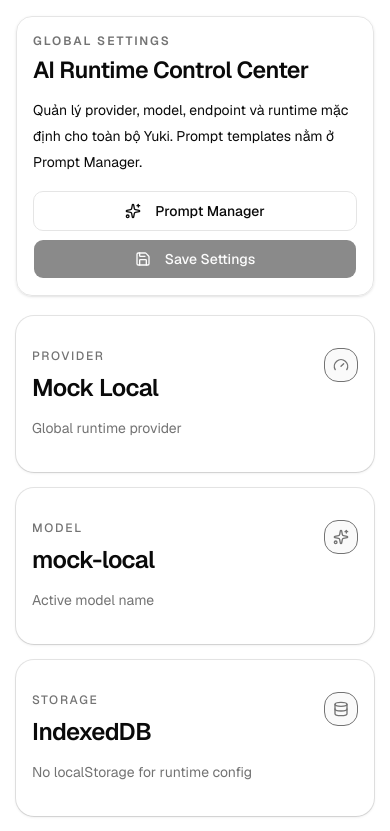
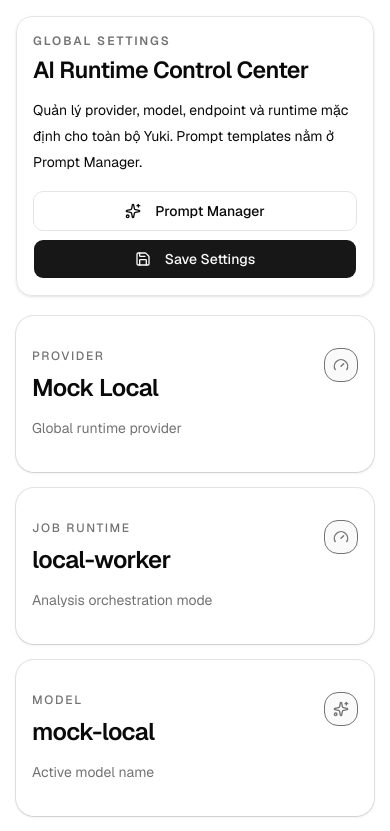
Before and after one commit to PhatMap/yuki, a Next.js app: page /settings in a window 390 px wide. Shown: the top 831 px of the page. Built offline with nearby package versions, Linux system fonts and the light colour scheme.

Commit message:
Add job runtime settings selector

```diff
--- a/src/components/settings/global-settings-client.tsx
+++ b/src/components/settings/global-settings-client.tsx
@@ -9,7 +9,6 @@
   Database,
   ExternalLink,
   Gauge,
-  KeyRound,
   RefreshCw,
   RotateCcw,
   Save,
@@ -57,6 +56,35 @@
   "gemini-3.1-flash-lite-preview",
 ];
 
+const jobRuntimeOptions: {
+  id: AiRuntimeSettings["jobRuntime"];
+  title: string;
+  description: string;
+  status: "ready" | "draft";
+}[] = [
+  {
+    id: "local-browser",
+    title: "Local Browser",
+    description:
+      "Runs job orchestration in the main browser context. Useful as a compatibility fallback.",
+    status: "ready",
+  },
+  {
+    id: "local-worker",
+    title: "Local Worker",
+    description:
+      "Runs local job orchestration through Web Worker. Recommended for large stories.",
+    status: "ready",
+  },
+  {
+    id: "cloud-queue",
+    title: "Cloud Queue",
+    description:
+      "Future Supabase/Redis/Cloudflare queue runtime. Currently falls back safely.",
+    status: "draft",
+  },
+];
+
 const testPrompt = `Bạn là Yuki AI runtime. Trả lời một câu ngắn: runtime settings đã sẵn sàng.`;
 
 function formatDateTime(value: string) {
@@ -74,6 +102,13 @@
   if (providerId === "gemini-direct") return <Sparkles className="h-5 w-5" />;
 
   return <Server className="h-5 w-5" />;
+}
+
+function getJobRuntimeIcon(jobRuntime: AiRuntimeSettings["jobRuntime"]) {
+  if (jobRuntime === "cloud-queue") return <Server className="h-5 w-5" />;
+  if (jobRuntime === "local-worker") return <Cpu className="h-5 w-5" />;
+
+  return <Gauge className="h-5 w-5" />;
 }
 
 export function GlobalSettingsClient() {
@@ -218,12 +253,18 @@
           </section>
         ) : null}
 
-        <section className="grid gap-4 md:grid-cols-2 xl:grid-cols-4">
+        <section className="grid gap-4 md:grid-cols-2 xl:grid-cols-5">
           <StatCard
             icon={<Gauge className="h-4 w-4" />}
             title="Provider"
             value={getAiRuntimeProviderLabel(settings.providerId)}
             description="Global runtime provider"
+          />
+          <StatCard
+            icon={<Gauge className="h-4 w-4" />}
+            title="Job runtime"
+            value={settings.jobRuntime}
+            description="Analysis orchestration mode"
           />
           <StatCard
             icon={<Sparkles className="h-4 w-4" />}
@@ -288,6 +329,56 @@
                           </p>
                           <p className="mt-3 text-xs uppercase tracking-wide text-muted-foreground">
                             {provider.status}
+                          </p>
+                        </div>
+                      </div>
+                    </button>
+                  );
+                })}
+              </div>
+            </SectionCard>
+
+            <SectionCard
+              title="Job runtime"
+              description="Chọn cách chạy job phân tích cục bộ. Local Worker là lựa chọn khuyến nghị cho truyện lớn."
+            >
+              <div className="grid gap-3 md:grid-cols-3">
+                {jobRuntimeOptions.map((runtime) => {
+                  const isActive = settings.jobRuntime === runtime.id;
+
+                  return (
+                    <button
+                      key={runtime.id}
+                      type="button"
+                      className={
+                        isActive
+                          ? "rounded-2xl border bg-primary/10 p-4 text-left ring-2 ring-primary"
+                          : "rounded-2xl border bg-background p-4 text-left transition hover:bg-muted/60"
+                      }
+                      onClick={() => updateSettings("jobRuntime", runtime.id)}
+                    >
+                      <div className="flex items-start gap-3">
+                        <div className="app-dashboard-card-icon">
+                          {getJobRuntimeIcon(runtime.id)}
+                        </div>
+
+                        <div className="min-w-0 flex-1">
+                          <div className="flex items-center gap-2">
+                            <p className="font-semibold">{runtime.title}</p>
+                            {isActive ? (
+                              <span className="app-chip-primary">
+                                <Check className="mr-1 h-3 w-3" />
+                                Active
+                              </span>
+                            ) : null}
+                          </div>
+
+                          <p className="mt-2 text-sm leading-6 text-muted-foreground">
+                            {runtime.description}
+                          </p>
+
+                          <p className="mt-3 text-xs uppercase tracking-wide text-muted-foreground">
+                            {runtime.status}
                           </p>
                         </div>
                       </div>
@@ -463,6 +554,7 @@
             <SectionCard title="Runtime Preview">
               <div className="space-y-3 text-sm">
                 <PreviewRow label="Provider" value={settings.providerId} />
+                <PreviewRow label="Job runtime" value={settings.jobRuntime} />
                 <PreviewRow label="Endpoint" value={activeEndpoint} />
                 <PreviewRow label="Model" value={activeModel} />
                 <PreviewRow
--- a/src/components/story/story-analysis-client.tsx
+++ b/src/components/story/story-analysis-client.tsx
@@ -243,6 +243,7 @@
   const runtimeEndpoint = runtimeSettings
     ? getActiveRuntimeEndpoint(runtimeSettings)
     : "Loading";
+  const activeJobRuntime = runtimeSettings?.jobRuntime ?? runtimeConfig.jobRuntime;
 
   async function handleStartAnalysis() {
     if (isSavingAnalysis) return;
@@ -255,7 +256,7 @@
     setLocalJobState(undefined);
     let localAnalysisResult: StoryAnalysisResult | undefined;
 
-    if (runtimeConfig.jobRuntime === "local-browser") {
+    if (activeJobRuntime === "local-browser") {
       try {
         const localJobResult = await runLocalStoryAnalysisJob({
           storyId,
@@ -301,7 +302,7 @@
         setIsSavingAnalysis(false);
         return;
       }
-    } else if (runtimeConfig.jobRuntime === "local-worker") {
+    } else if (activeJobRuntime === "local-worker") {
       try {
         const workerResult = await runLocalStoryAnalysisWorkerJob(
           {
@@ -331,7 +332,7 @@
         setIsSavingAnalysis(false);
         return;
       }
-    } else if (runtimeConfig.jobRuntime === "cloud-queue") {
+    } else if (activeJobRuntime === "cloud-queue") {
       setJobRuntimeNote(
         "Job runtime cloud-queue is not wired yet. Falling back to direct analysis pipeline.",
       );
@@ -458,7 +459,7 @@
             <AnimatedStatusCard
               eyebrow="Local execution"
               title="Job Runtime"
-              value={runtimeConfig.jobRuntime}
+              value={activeJobRuntime}
               description="Controls whether analysis job planning runs in the browser, a local worker, or a future cloud queue."
             />
 
--- a/src/lib/settings/ai-runtime-settings.ts
+++ b/src/lib/settings/ai-runtime-settings.ts
@@ -1,4 +1,5 @@
 import Dexie, { type Table } from "dexie";
+import type { PublicJobRuntime } from "@/lib/runtime/runtime-config";
 
 export type AiRuntimeProviderId =
   | "mock"
@@ -10,6 +11,7 @@
 export interface AiRuntimeSettings {
   id: "global";
   providerId: AiRuntimeProviderId;
+  jobRuntime: PublicJobRuntime;
   defaultModel: string;
   geminiProxyEndpoint: string;
   customOpenAiBaseUrl: string;
@@ -40,6 +42,7 @@
 export const defaultAiRuntimeSettings: AiRuntimeSettings = {
   id: "global",
   providerId: "mock",
+  jobRuntime: "local-worker",
   defaultModel: "mock-local",
   geminiProxyEndpoint: "/api/ai/gemini",
   customOpenAiBaseUrl: "",
@@ -99,18 +102,54 @@
   );
 }
 
+const jobRuntimeOptions = [
+  "local-browser",
+  "local-worker",
+  "cloud-queue",
+] as const;
+
+export function normalizeJobRuntime(
+  value: string | undefined,
+): PublicJobRuntime {
+  if (!value) return defaultAiRuntimeSettings.jobRuntime;
+
+  return jobRuntimeOptions.includes(value as PublicJobRuntime)
+    ? (value as PublicJobRuntime)
+    : defaultAiRuntimeSettings.jobRuntime;
+}
+
+function normalizeAiRuntimeSettings(
+  settings?: Partial<AiRuntimeSettings>,
+): AiRuntimeSettings {
+  return {
+    ...defaultAiRuntimeSettings,
+    ...settings,
+    id: "global",
+    providerId: settings?.providerId ?? defaultAiRuntimeSettings.providerId,
+    jobRuntime: normalizeJobRuntime(settings?.jobRuntime),
+    temperature: normalizeTemperature(
+      Number(settings?.temperature ?? defaultAiRuntimeSettings.temperature),
+    ),
+    maxOutputTokens: normalizeMaxOutputTokens(
+      Number(
+        settings?.maxOutputTokens ?? defaultAiRuntimeSettings.maxOutputTokens,
+      ),
+    ),
+    updatedAt: settings?.updatedAt ?? new Date().toISOString(),
+  };
+}
+
 export async function getAiRuntimeSettings() {
   const storedSettings = await db.runtimeSettings.get("global");
 
-  return storedSettings ?? defaultAiRuntimeSettings;
+  return normalizeAiRuntimeSettings(storedSettings);
 }
 
 export async function saveAiRuntimeSettings(settings: AiRuntimeSettings) {
-  const nextSettings: AiRuntimeSettings = {
+  const nextSettings = normalizeAiRuntimeSettings({
     ...settings,
-    id: "global",
     updatedAt: new Date().toISOString(),
-  };
+  });
 
   await db.runtimeSettings.put(nextSettings);
 
@@ -118,10 +157,10 @@
 }
 
 export async function resetAiRuntimeSettings() {
-  const nextSettings: AiRuntimeSettings = {
+  const nextSettings = normalizeAiRuntimeSettings({
     ...defaultAiRuntimeSettings,
     updatedAt: new Date().toISOString(),
-  };
+  });
 
   await db.runtimeSettings.put(nextSettings);
 
```
Also changed, not shown: 1 other file (tests, documents, lock files or other folders).
